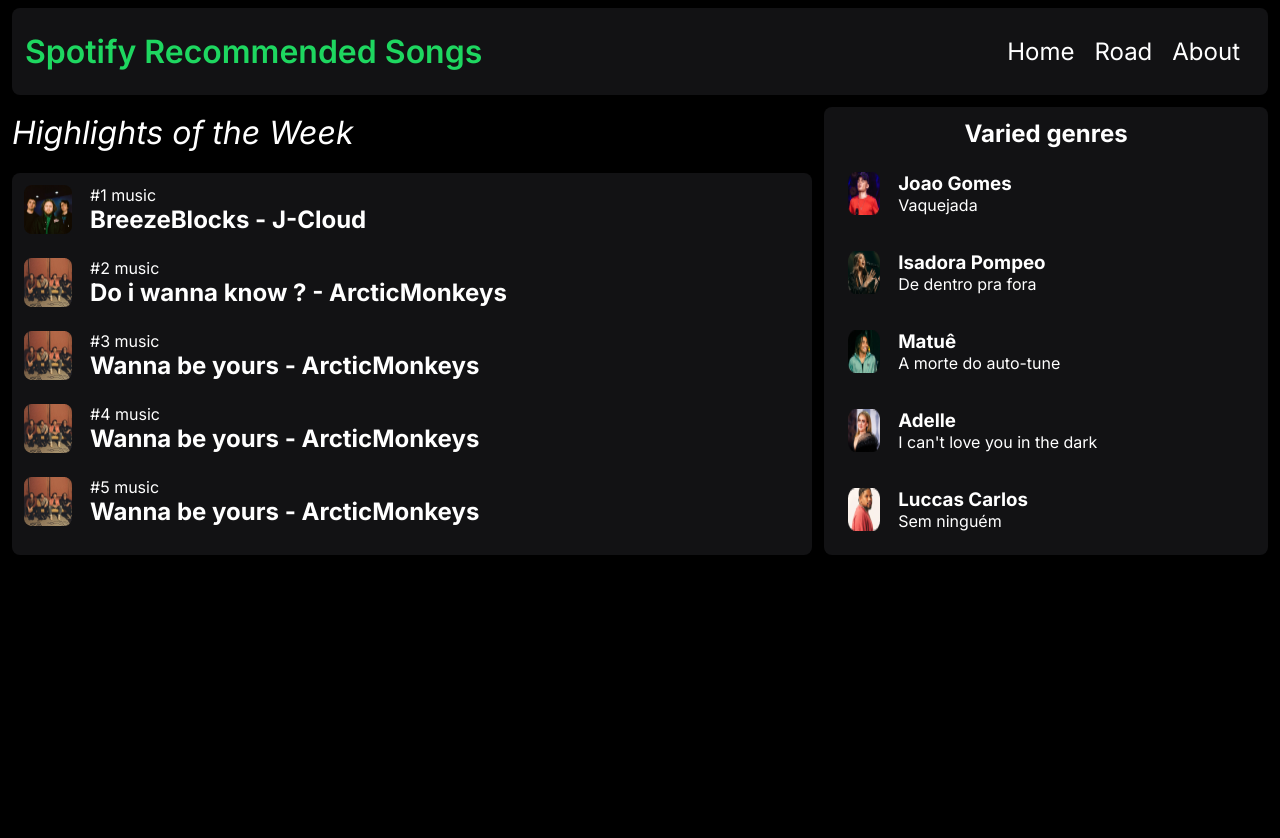
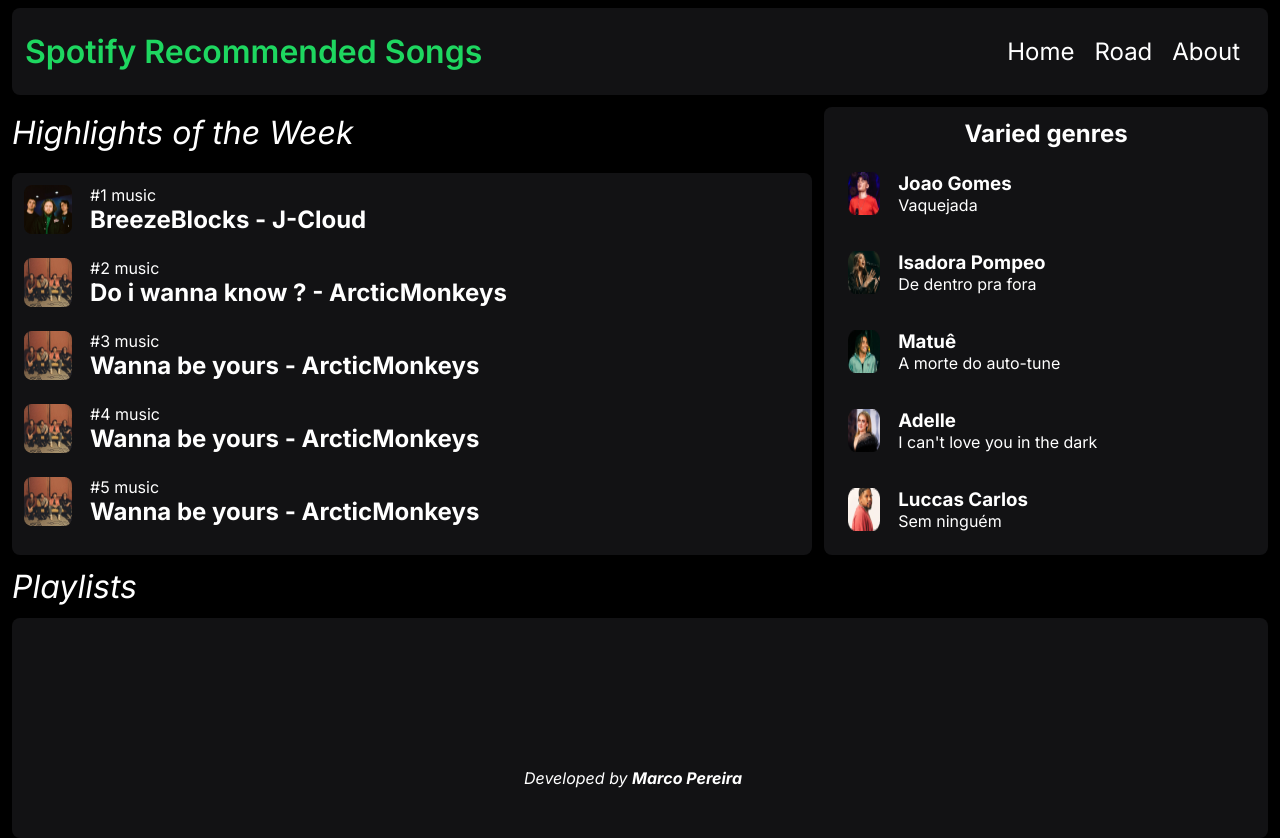
Before and after one commit to htzxd/manipulationProject, a React (Vite) app: page / in a window 1280 px wide. Before the commit the page ends 800 px from the top, so only its background shows below. Built offline with nearby package versions, Linux system fonts and the light colour scheme.

Commit message:
version with footer

```diff
--- a/src/pages/home/index.jsx
+++ b/src/pages/home/index.jsx
@@ -15,7 +15,7 @@
       <Header />
 
       <div className="container">
-      <h2 id="titleHighlights">
+      <h2 className="titleHighlights">
          Highlights of the Week
         </h2>
       <article>
@@ -105,7 +105,19 @@
           </div>
         </div>
       </aside>
+
+      <h2 className="pl">
+        Playlists
+      </h2>
+
+      <section>
+
+      </section>
       </div>
+
+      <footer>
+        <span>Developed by <strong>Marco Pereira</strong></span>
+      </footer>
     </Container>
   )
 }
--- a/src/pages/home/style.js
+++ b/src/pages/home/style.js
@@ -6,11 +6,13 @@
     grid-template-areas:
     "C C B"
     "A A B"
-    "A A B";
+    "A A B"
+    "D D D"
+    "E E E";
     gap: 1.2rem;
   }
 
-  #titleHighlights {
+  .titleHighlights {
     grid-area: C;
     font-style: italic;
     font-size: 3.2rem;
@@ -58,4 +60,36 @@
     flex-direction: column;
     margin-left: 1.8rem;
   }
+
+  .pl {
+    color: ${({ theme }) => theme.colors.text_primary};
+    font-size: 3.2rem;
+    font-style: italic;
+    font-weight: 400;
+
+    grid-area: D;
+  }
+
+  section {
+    background-color: ${({ theme }) => theme.colors.bg_secondary};
+    height: 22rem;
+    border-radius: .8rem;
+
+    grid-area: E;
+  }
+
+  footer {
+    color: ${({ theme }) => theme.colors.text_primary};
+
+    position: absolute;
+    bottom: 0;
+    right: 40%;
+    left: 40%;
+
+    padding: 1.2rem;
+
+    span {
+      font-style: italic;
+    }
+  }
 `
```
